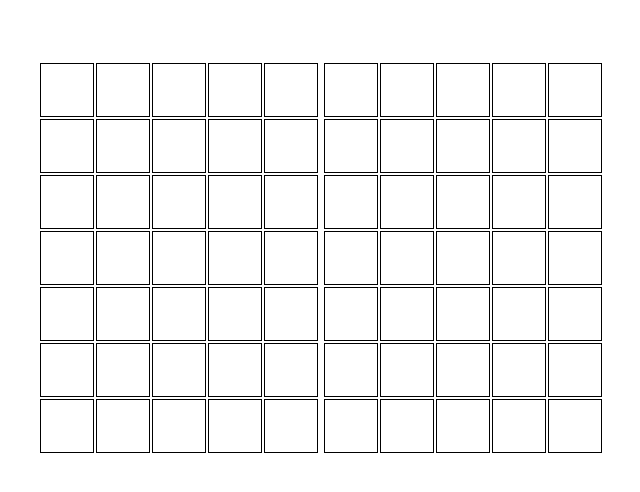
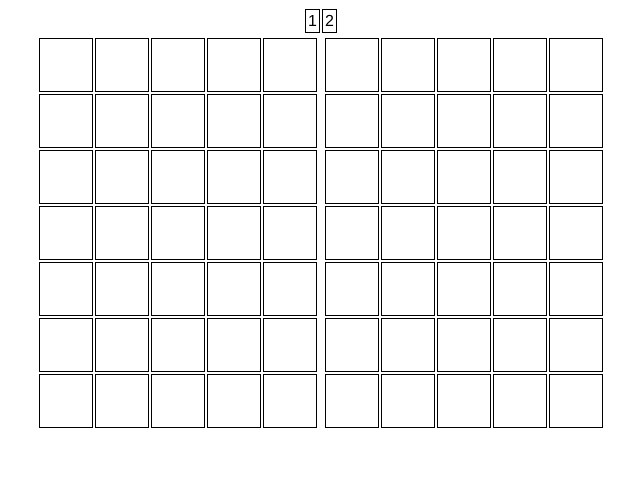
Before and after one commit to nickc5802/big-wordle, a Vue app: page / in a window 1280 px wide. Both pictures are taken after a click on the button "Play". Shown: the top 492 px of the page, without its empty margins (319-959 px from the left). Built offline with nearby package versions, Linux system fonts and the light colour scheme.

Commit message:
jump bar

```diff
--- a/src/App.vue
+++ b/src/App.vue
@@ -35,6 +35,5 @@ export default {
   -moz-osx-font-smoothing: grayscale;
   text-align: center;
   color: #2c3e50;
-  margin-top: 60px;
 }
 </style>
--- a/src/components/GameInstance.vue
+++ b/src/components/GameInstance.vue
@@ -40,7 +40,7 @@ export default {
       display: inline-block;
     }
     .gameInstance {
-      margin: 1px;
+      margin: 2px;
     }
     td {
       width: 50px;
--- a/src/pages/game.vue
+++ b/src/pages/game.vue
@@ -1,6 +1,9 @@
 <template>
   <div class="game">
-    <GameInstance v-for="n in numGames" :key="n" :word="words[n - 1]" :guesses="guesses" :current="current" :guess="guess" />
+    <div class="jumpBar">
+      <a v-for="n in numGames" :key="n" :href="'#' + n">{{n}}</a>
+    </div>
+    <GameInstance v-for="n in numGames" :id="n" :key="n" :word="words[n - 1]" :guesses="guesses" :current="current" :guess="guess" />
   </div>
 </template>
 
@@ -58,6 +61,20 @@ export default {
 <style scoped>
   game {
     display: flex;
-    flex-direction: row;
+  }
+  .jumpBar {
+    display: flex;
+    flex-wrap: wrap;
+    justify-content: center;
+    position: sticky;
+    top: 0px;
+    background: white;
+  }
+  .jumpBar * {
+    margin: 1px;
+    padding: 2px;
+    border: 1px solid black;
+    text-decoration: none;
+    color: black;
   }
 </style>
```
